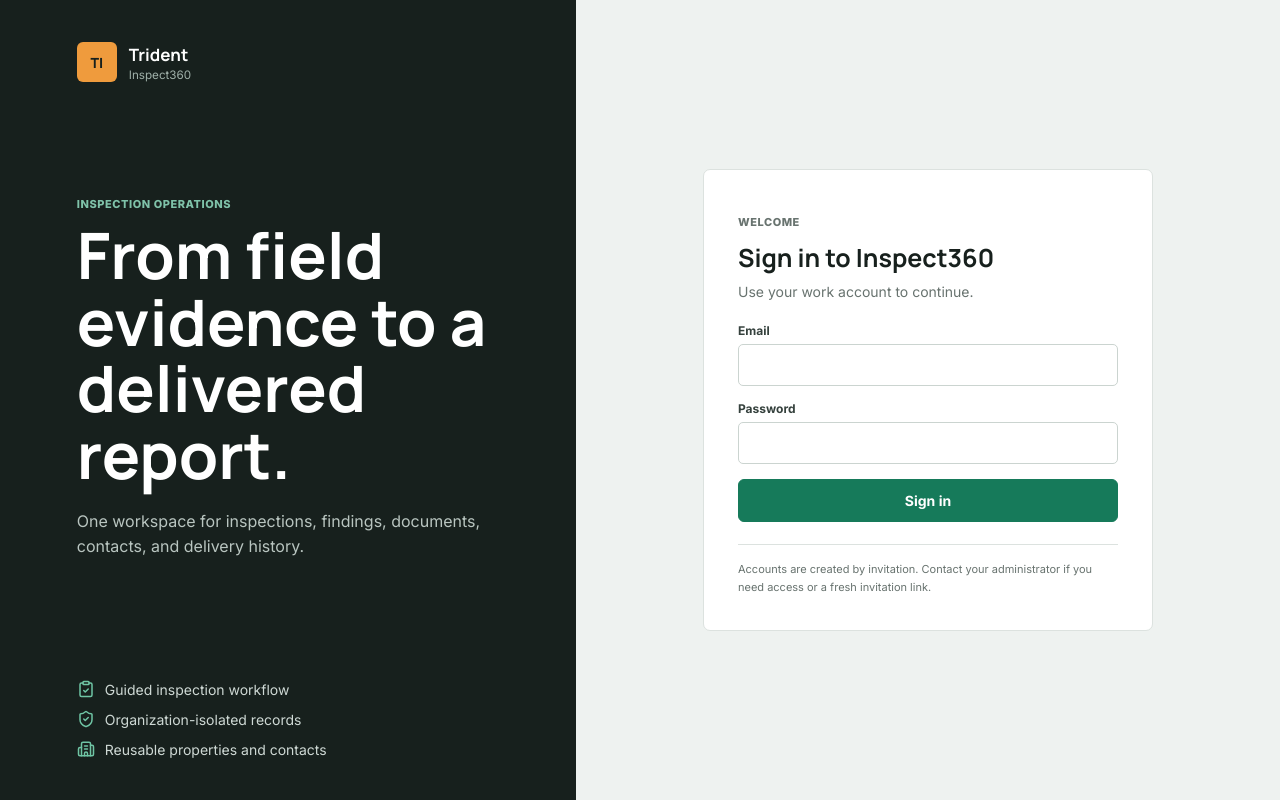
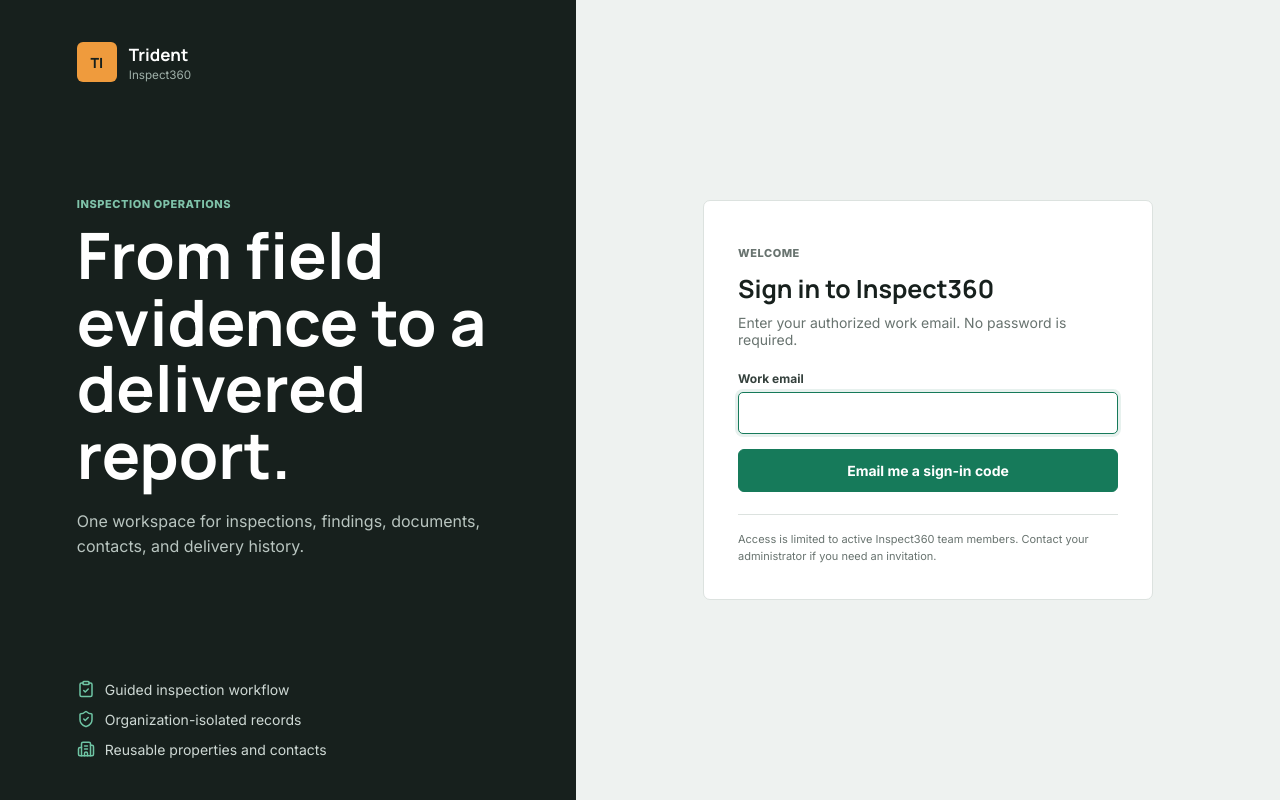
Before and after one commit to elephant-tech-labs/tig-360, a Next.js app: page /login in a window 1280 px wide. Built offline with nearby package versions, Linux system fonts and the light colour scheme.

Commit message:
feat(auth): replace password sign-in UI with email code flow

```diff
--- a/app/login/page.tsx
+++ b/app/login/page.tsx
@@ -1,13 +1,20 @@
 import { Building2, CheckCircle2, ClipboardCheck, ShieldCheck } from "lucide-react";
-import { signIn } from "@/app/auth/actions";
+import { requestLoginCode, verifyLoginCode } from "@/app/auth/actions";
 import { PendingSubmitButton } from "@/components/pending-submit-button";
 
 type LoginPageProps = {
-  searchParams: Promise<{ error?: string; message?: string }>;
+  searchParams: Promise<{
+    step?: string;
+    email?: string;
+    error?: string;
+    message?: string;
+  }>;
 };
 
 export default async function LoginPage({ searchParams }: LoginPageProps) {
   const params = await searchParams;
+  const isVerifying = params.step === "verify" && Boolean(params.email);
+  const email = params.email ?? "";
 
   return (
     <main className="auth-page">
@@ -34,32 +41,81 @@ export default async function LoginPage({ searchParams }: LoginPageProps) {
       <section className="auth-panel">
         <div className="auth-card">
           <p className="eyebrow">Welcome</p>
-          <h2>Sign in to Inspect360</h2>
-          <p className="auth-intro">Use your work account to continue.</p>
+          <h2>{isVerifying ? "Enter your email code" : "Sign in to Inspect360"}</h2>
+          <p className="auth-intro">
+            {isVerifying
+              ? `Check ${email} for your one-time sign-in code.`
+              : "Enter your authorized work email. No password is required."}
+          </p>
 
-          {params.error ? <div className="form-alert error">{params.error}</div> : null}
+          {params.error ? <div className="form-alert error" role="alert">{params.error}</div> : null}
           {params.message ? (
-            <div className="form-alert success"><CheckCircle2 size={17} /> {params.message}</div>
+            <div className="form-alert success" role="status"><CheckCircle2 size={17} /> {params.message}</div>
           ) : null}
 
-          <form className="form-stack" action={signIn}>
+          {isVerifying ? (
+            <>
+              <form className="form-stack" action={verifyLoginCode}>
+                <input name="email" type="hidden" value={email} />
                 <label>
-              Email
-              <input name="email" type="email" autoComplete="email" required />
-            </label>
-            <label>
-              Password
-              <input name="password" type="password" autoComplete="current-password" required />
+                  Verification code
+                  <input
+                    name="token"
+                    type="text"
+                    inputMode="numeric"
+                    pattern="[0-9]{6,10}"
+                    minLength={6}
+                    maxLength={10}
+                    autoComplete="one-time-code"
+                    placeholder="Enter your code"
+                    autoFocus
+                    required
+                  />
                 </label>
                 <PendingSubmitButton
                   className="primary-button form-submit"
-              pendingLabel="Signing in"
+                  pendingLabel="Verifying code"
                 >
-              Sign in
+                  Verify and sign in
                 </PendingSubmitButton>
               </form>
+              <form className="form-stack" action={requestLoginCode}>
+                <input name="email" type="hidden" value={email} />
+                <PendingSubmitButton
+                  className="secondary-button form-submit"
+                  pendingLabel="Requesting new code"
+                >
+                  Send another code
+                </PendingSubmitButton>
+              </form>
+              <p className="auth-help"><a href="/login">Use a different email address</a></p>
+            </>
+          ) : (
+            <form className="form-stack" action={requestLoginCode}>
+              <label>
+                Work email
+                <input
+                  name="email"
+                  type="email"
+                  defaultValue={email}
+                  autoComplete="email"
+                  autoFocus
+                  required
+                />
+              </label>
+              <PendingSubmitButton
+                className="primary-button form-submit"
+                pendingLabel="Sending code"
+              >
+                Email me a sign-in code
+              </PendingSubmitButton>
+            </form>
+          )}
 
-          <p className="auth-help">Accounts are created by invitation. Contact your administrator if you need access or a fresh invitation link.</p>
+          <p className="auth-help">
+            Access is limited to active Inspect360 team members.
+            Contact your administrator if you need an invitation.
+          </p>
         </div>
       </section>
     </main>
```
Lines whose indentation alone changed are shown as unchanged.
